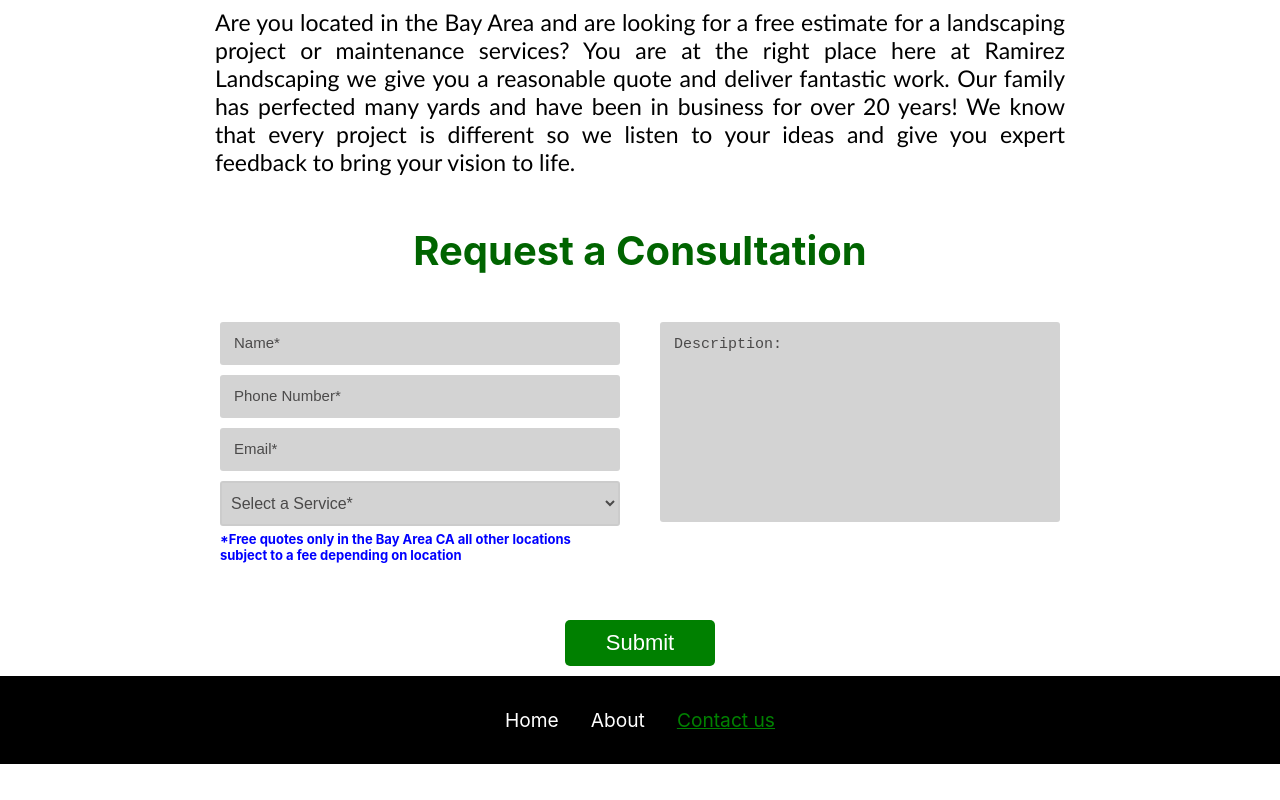
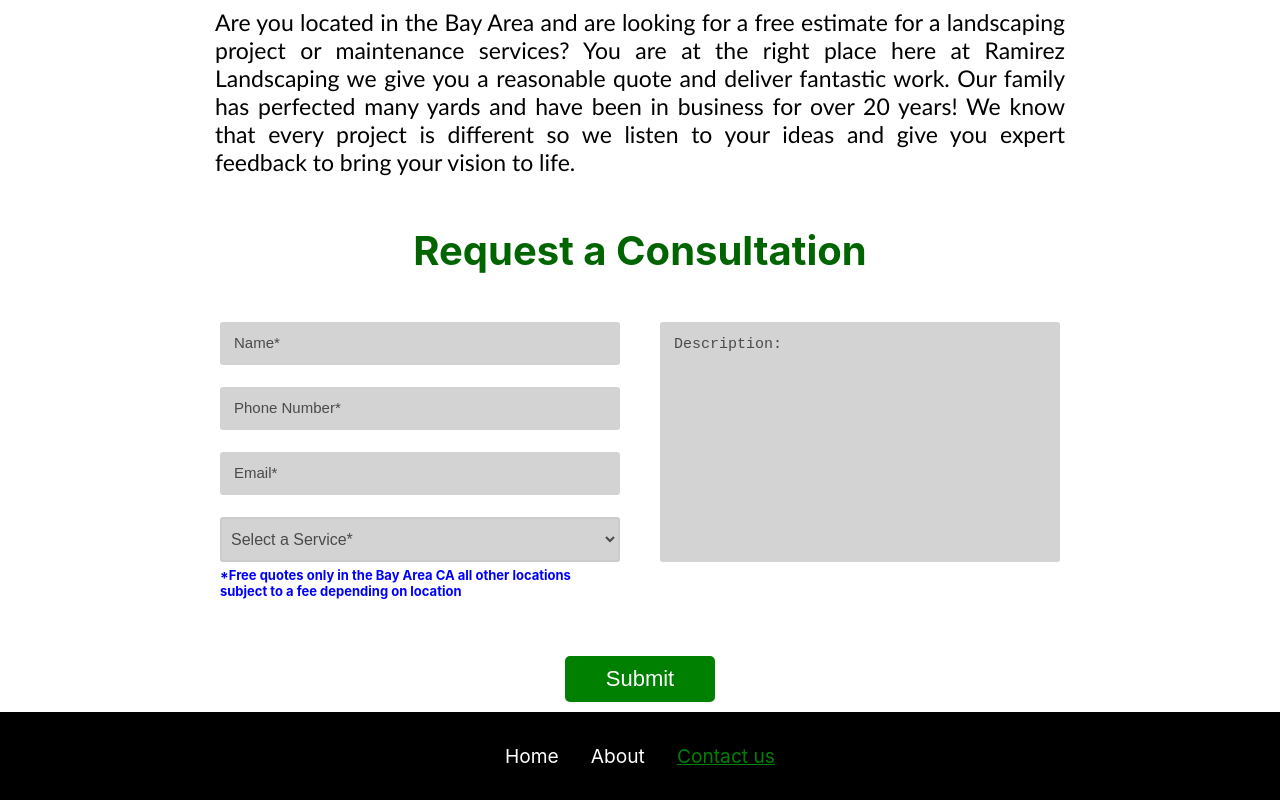
Before and after one commit to OsbaldoRamirez-create/my-app, a React (Create React App) app: page /contact in a window 1280 px wide. Shown: the part 1040-1840 px from the top of the page. Before the commit the page ends 1804 px from the top, so only its background shows below. Built offline with nearby package versions, Linux system fonts and the light colour scheme.

Commit message:
styled form errors

```diff
--- a/src/Styles/QuoteStyles.css
+++ b/src/Styles/QuoteStyles.css
@@ -49,7 +49,10 @@
 }
 .form-class {
     margin-bottom: 10px;
+    position: relative; /* for error message */
+    min-height: 55px;
 }
+
 /* input boxes */
 .form-class input, .form-class textarea {
     width: 100%;
@@ -60,14 +63,26 @@
     border-color: transparent;
     background-color: lightgray;
 }
+.input-error{
+    border-color: red !important;
+}
+.error{
+    position: absolute;
+    color: red;
+    margin: 3px;
+    top: 0;
+    justify-self: anchor-center;
+    transform: translateY(-120%); /* position right above input box */
+}
+
 .form-class input::placeholder, .form-class textarea::placeholder {
     font-size: 15px;
     color: rgb(75, 74, 74);
+}
 
-}
 textarea {
     padding: 10px;
-    height: 200px;
+    height: 240px;
     border: 9px solid #ccc;
     border-radius: 4px;
     resize: none;
```
